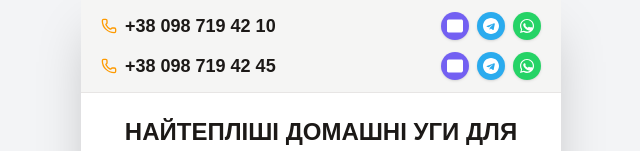
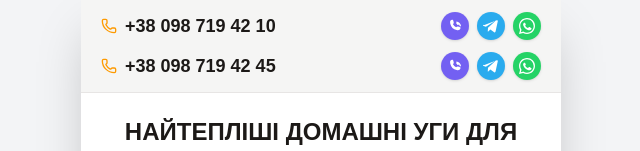
Before and after one commit to TrillionaireViier/home-slippers, a Next.js app: page / in a window 1280 px wide. Shown: the top 151 px of the page, without its empty margins (319-959 px from the left). Built offline with nearby package versions, Linux system fonts and the light colour scheme.

Commit message:
Fix SVG icon paths to remove unwanted borders

```diff
--- a/src/app/page.tsx
+++ b/src/app/page.tsx
@@ -7,19 +7,19 @@ import { ShoppingBag, Star, Check, Phone, Truck, ShieldCheck, ChevronLeft, Chevr
 
 const TelegramIcon = ({ className = "w-4 h-4" }) => (
   <svg viewBox="0 0 24 24" fill="currentColor" className={className}>
-    <path d="M12 0C5.373 0 0 5.373 0 12s5.373 12 12 12 12-5.373 12-12S18.627 0 12 0zm5.894 8.221l-1.97 9.28c-.145.658-.537.818-1.084.508l-3-2.21-1.446 1.394c-.14.18-.357.223-.548.223l.188-2.85 5.18-4.686c.223-.195-.054-.298-.346-.11l-6.4 4.032-2.75-.86c-.596-.188-.61-.595.124-.88l10.74-4.14c.498-.184.935.116.782.88z"/>
+    <path d="M1.164 10.97l19.5-7.5c1-.37 1.84.23 1.51 1.25l-3.33 15.68c-.28 1.24-1.02 1.54-2.07.95l-5.74-4.23-2.77 2.66c-.3.3-.56.56-1.15.56l.41-5.83 10.6-9.56c.46-.42-.1-.65-.72-.24l-13.1 8.24-5.65-1.77c-1.22-.38-1.24-1.22.25-1.8z" />
   </svg>
 )
 
 const WhatsAppIcon = ({ className = "w-4 h-4" }) => (
   <svg viewBox="0 0 24 24" fill="currentColor" className={className}>
-    <path d="M16.6 14c-.2-.1-1.5-.7-1.7-.8-.2-.1-.4-.1-.6.2-.2.3-.7.8-.8 1-.2.2-.4.2-.6.1-.2-.1-1.1-.4-2-1.2-.7-.6-1.2-1.4-1.3-1.6-.1-.2 0-.3.1-.4.1-.1.2-.2.3-.3.1-.1.2-.2.2-.4 0-.1 0-.3-.1-.4-.1-.2-.6-1.5-.8-2.1-.2-.5-.4-.4-.6-.4h-.5c-.2 0-.5.1-.8.4-.3.3-1 1-1 2.4s1 2.8 1.2 3c.2.3 2.1 3.2 5.1 4.5 2.1.9 2.9 1 3.9.9.9-.1 2.7-1.1 3.1-2.2.4-1.1.4-2 .3-2.2-.2-.3-.5-.4-.7-.5zM12 20.3v.1c-1.6 0-3.1-.4-4.5-1.2l-.3-.2-3.3.9.9-3.2-.2-.3c-.9-1.4-1.3-3-1.3-4.7 0-4.8 3.9-8.7 8.7-8.7s8.7 3.9 8.7 8.7-3.9 8.7-8.7 8.7zM12 1.6C6.2 1.6 1.5 6.3 1.5 12c0 1.9.5 3.7 1.5 5.2l-1.5 5.3 5.5-1.4c1.5.9 3.2 1.4 5 1.4 5.8 0 10.5-4.7 10.5-10.5S17.8 1.6 12 1.6z"/>
+    <path d="M20.52 3.48A11.96 11.96 0 0012 0C5.38 0 0 5.38 0 12c0 2.12.55 4.19 1.6 6.01L.02 24l6.14-1.61A11.97 11.97 0 0012 24c6.62 0 12-5.38 12-12 0-3.21-1.25-6.22-3.48-8.52zM12 22.02c-1.79 0-3.54-.48-5.08-1.39l-.36-.21-3.77.99 1.01-3.68-.24-.38A9.97 9.97 0 011.98 12c0-5.52 4.49-10 10.02-10 2.68 0 5.19 1.04 7.08 2.93a9.98 9.98 0 012.93 7.08c0 5.52-4.5 10.01-10.01 10.01zm5.51-7.53c-.3-.15-1.79-.88-2.07-.98-.28-.1-.48-.15-.68.15-.2.3-.78.98-.96 1.18-.18.2-.36.23-.66.08-1.6-.76-2.76-1.5-3.84-3.34-.11-.2-.01-.3.14-.45.14-.14.3-.3.45-.45.15-.15.2-.25.3-.41.1-.15.05-.28-.02-.43-.08-.15-.68-1.64-.93-2.25-.24-.59-.49-.51-.68-.52h-.58c-.2 0-.53.08-.8.38-.28.3-1.03 1.01-1.03 2.46s1.06 2.87 1.21 3.07c.15.2 2.1 3.2 5.08 4.49 1.95.84 2.76.92 3.73.77 1.04-.16 2.05-.72 2.33-1.42.28-.7.28-1.3.2-1.42-.08-.13-.28-.2-.58-.35z" />
   </svg>
 )
 
 const ViberIcon = ({ className = "w-4 h-4" }) => (
   <svg viewBox="0 0 24 24" fill="currentColor" className={className}>
-    <path d="M21.571 2.43H2.43C1.09 2.43 0 3.52 0 4.859v14.282C0 20.48 1.09 21.571 2.43 21.571h19.142c1.34 0 2.43-1.09 2.43-2.43V4.859c0-1.34-1.09-2.43-2.43-2.43zM18.887 13.422c-.23-.23-.623-.393-.895-.494a32.062 32.062 0 0 0-2.315-.658 2.502 2.502 0 0 0-2.45.698l-.497.493a14.243 14.243 0 0 1-4.733-4.733l.493-.497a2.502 2.502 0 0 0 .698-2.45 32.06 32.06 0 0 0-.658-2.316c-.101-.272-.264-.665-.494-.895-.36-.36-.962-.387-1.503-.306-1.127.169-2.336 1.09-2.617 2.25-.138.56-.251 1.764.12 3.522 1.045 4.954 4.542 8.451 9.496 9.496 1.758.371 2.962.258 3.522.12 1.16-.281 2.081-1.49 2.25-2.617.081-.541.054-1.143-.306-1.503z"/>
+    <path d="M19.78 13.92c-.23-.23-.62-.39-.9-.49a32.06 32.06 0 00-2.31-.66 2.5 2.5 0 00-2.45.7l-.5.49a14.24 14.24 0 01-4.73-4.73l.49-.5a2.5 2.5 0 00.7-2.45 32.06 32.06 0 00-.66-2.32c-.1-.27-.26-.66-.49-.9-.36-.36-.96-.39-1.5-.3-1.13.17-2.34 1.09-2.62 2.25-.14.56-.25 1.76.12 3.52 1.05 4.95 4.54 8.45 9.5 9.5 1.76.37 2.96.26 3.52.12 1.16-.28 2.08-1.49 2.25-2.62.08-.54.05-1.14-.31-1.5zm-5.74-5.18c.84.18 1.5.84 1.68 1.68h2.03c-.2-1.93-1.78-3.51-3.71-3.71v2.03zm0-3.32v2.03c2.7.22 4.8 2.32 5.02 5.02h2.03c-.24-3.83-3.22-6.81-7.05-7.05z" />
   </svg>
 )
 
```
